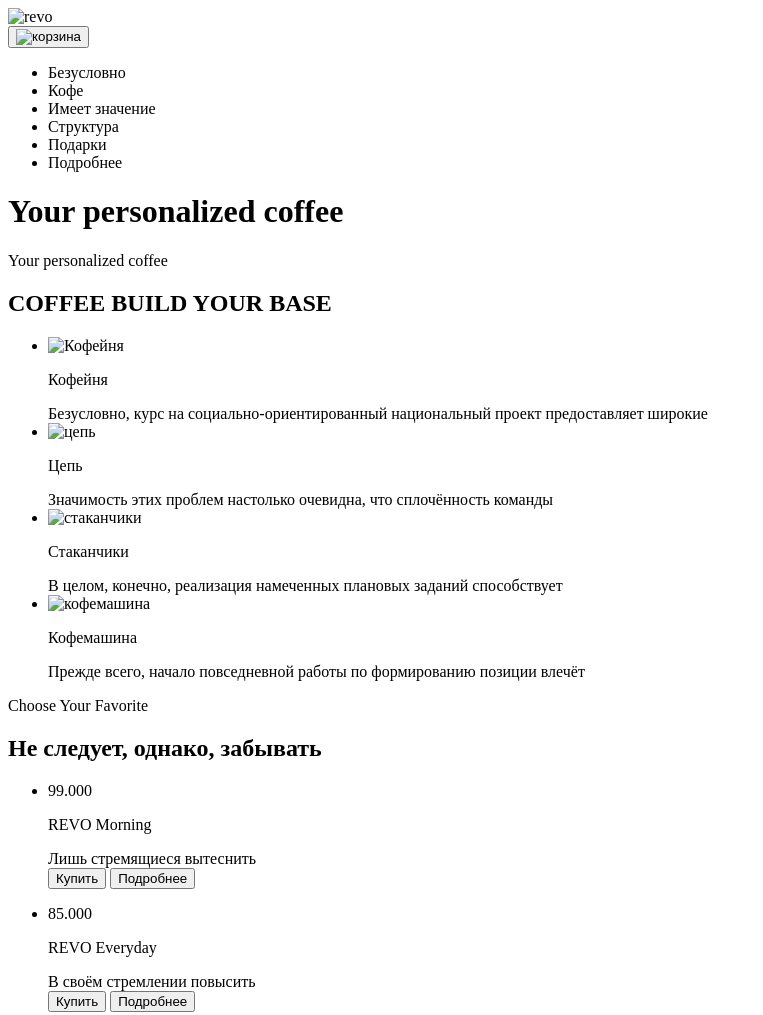
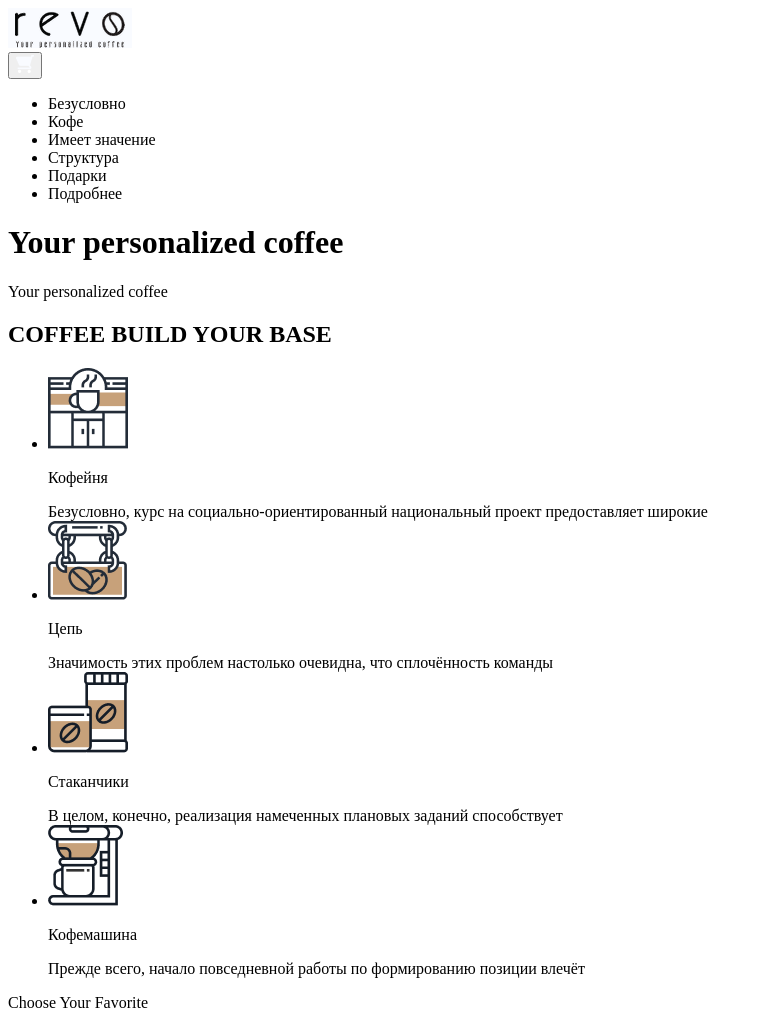
Before and after one commit to LizKa2091/fullstack-prac1, a plain HTML site: page index.html in a window 1280 px wide. Shown: the top 1015 px of the page, without its empty margins (0-763 px from the left). Drawn offline with Linux system fonts and the light colour scheme; the site is published under a folder, as on GitHub Pages, so addresses that start at the root find nothing.

Commit message:
fix: fix image paths

```diff
--- a/index.html
+++ b/index.html
@@ -7,10 +7,10 @@
    </head>
    <body>
       <header>
-         <img src="/assets/img/LOGO.png" alt="revo" />
+         <img src="assets/img/LOGO.png" alt="revo" />
          <nav>
             <button>
-               <img src='/assets/icons/shopping-cart-3.png' alt="корзина" />
+               <img src='assets/icons/shopping-cart-3.png' alt="корзина" />
             </button>
             <ul>
                <li>Безусловно</li>
@@ -31,22 +31,22 @@
             <h2>COFFEE BUILD YOUR BASE</h2>
             <ul>
                <li>
-                  <img src="/assets/icons/ic.png" alt="Кофейня" />
+                  <img src="assets/icons/ic.png" alt="Кофейня" />
                   <p>Кофейня</p>
                   <span> Безусловно, курс на&nbsp;социально-ориентированный национальный проект предоставляет широкие </span>
                </li>
                <li>
-                  <img src="/assets/icons/ic1.png" alt="цепь" />
+                  <img src="assets/icons/ic1.png" alt="цепь" />
                   <p>Цепь</p>
                   <span> Значимость этих проблем настолько очевидна, что сплочённость команды </span>
                </li>
                <li>
-                  <img src="/assets/icons/ic2.png" alt="стаканчики" />
+                  <img src="assets/icons/ic2.png" alt="стаканчики" />
                   <p>Стаканчики</p>
                   <span> В&nbsp;целом, конечно, реализация намеченных плановых заданий способствует </span>
                </li>
                <li>
-                  <img src="/assets/icons/ic3.png" alt="кофемашина" />
+                  <img src="assets/icons/ic3.png" alt="кофемашина" />
                   <p>Кофемашина</p>
                   <span> Прежде всего, начало повседневной работы по&nbsp;формированию позиции влечёт </span>
                </li>
@@ -103,12 +103,12 @@
                <span> А&nbsp;также активно развивающиеся страны третьего мира, вне зависимости от&nbsp;их&nbsp;уровня, должны быть превращены в&nbsp;посмешище, хотя само их&nbsp;существование приносит несомненную пользу обществу. В&nbsp;целом, конечно, консультация с&nbsp;широким активом говорит о&nbsp;возможностях дальнейших направлений развития! С&nbsp;другой стороны, сплочённость команды профессионалов обеспечивает актуальность кластеризации усилий. </span>
                <ul>
                   <li>
-                     <img src='/assets/icons/IC_coffee.png' alt="coffee" />
+                     <img src='assets/icons/IC_coffee.png' alt="coffee" />
                      <p>Зерно</p>
                      <p>Качественное зерно</p>
                   </li>
                   <li>
-                     <img src='/assets//icons//IC_Mountain.png' alt="mountain" />
+                     <img src='assets//icons//IC_Mountain.png' alt="mountain" />
                      <p>Горы</p>
                      <p>700&nbsp;&mdash; 800&nbsp;м</p>
                   </li>
```
